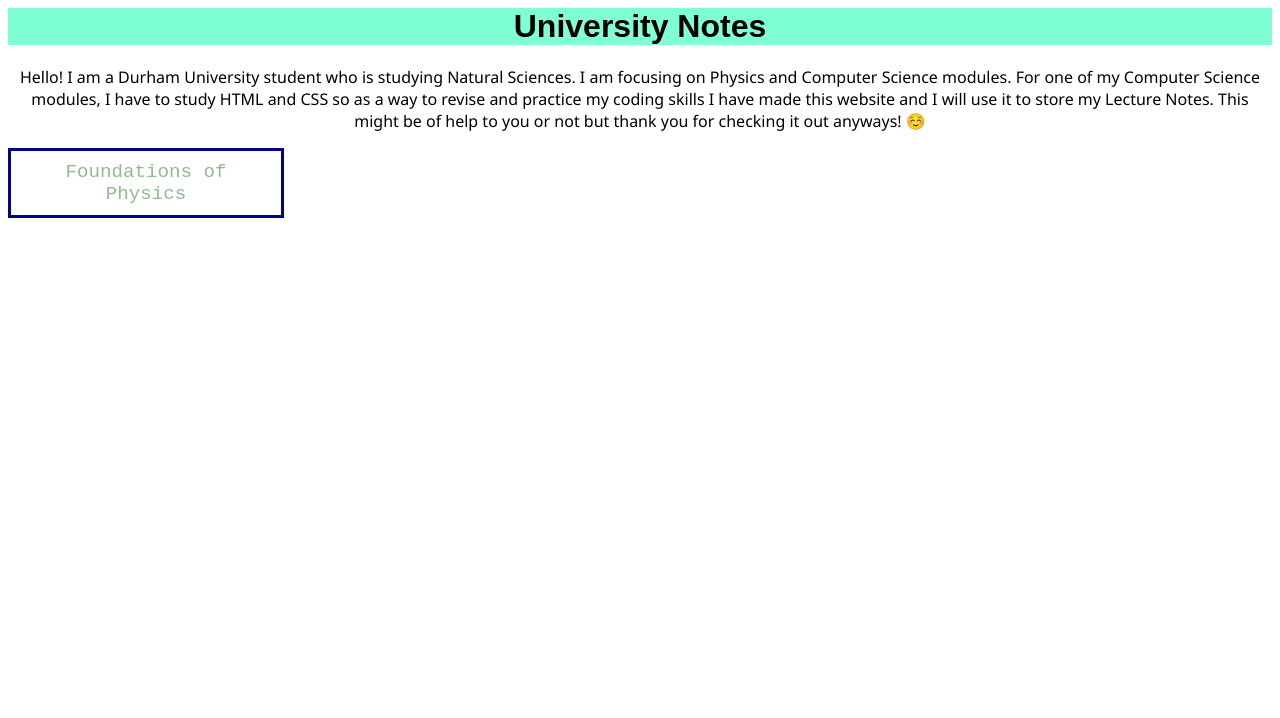
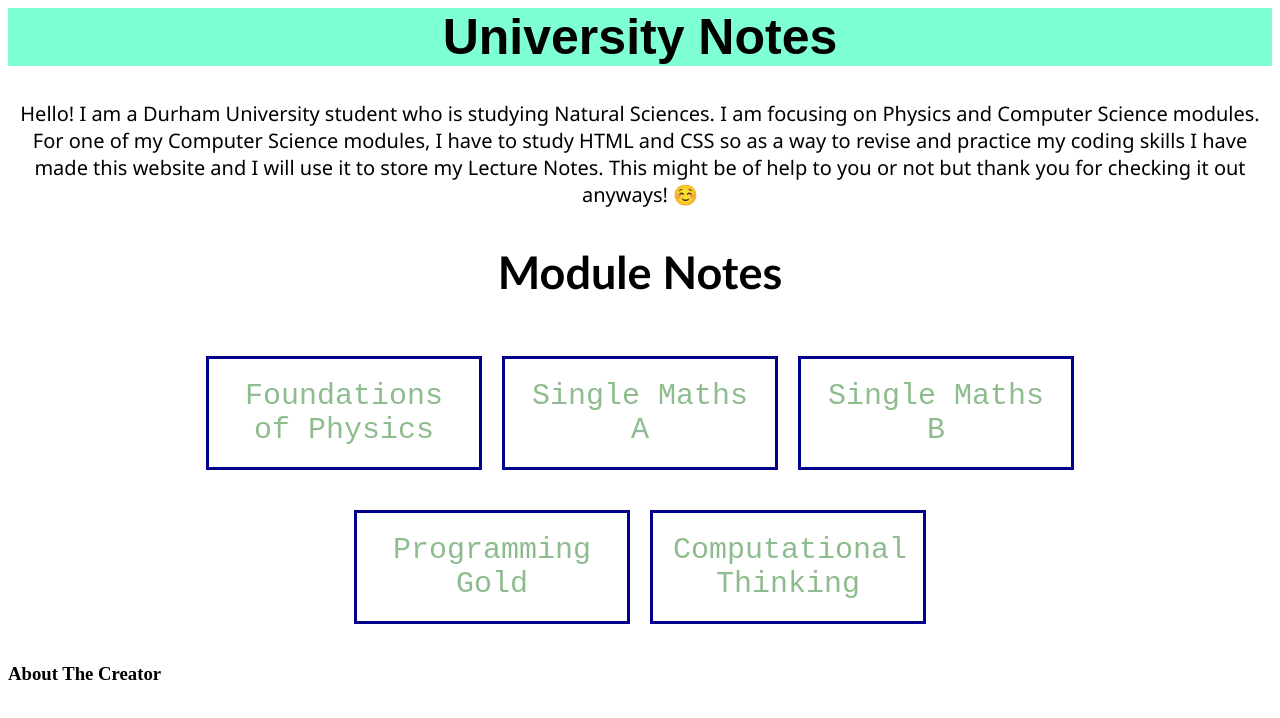
Before and after one commit to lawgalyadel/University-Notes, a plain HTML site: page index.html in a window 1280 px wide. Drawn offline with Linux system fonts and the light colour scheme.

Commit message:
Links and Modules added

```diff
--- a/index.html
+++ b/index.html
@@ -8,8 +8,28 @@
 <div id="p1">
 <p> Hello! I am a Durham University student who is studying Natural Sciences. I am focusing on Physics and Computer Science modules. For one of my Computer Science modules, I have to study HTML and CSS so as a way to revise and practice my coding skills I have made this website and I will use it to store my Lecture Notes. This might be of help to you or not but thank you for checking it out anyways! ☺️ </p>
 </div>
+<h2> Module Notes </h2>
+<div class="container1">
 <div id="Phys">
 <a href="Foundations of Physics.html"> Foundations of Physics </a>
 </div>
+<div id="MathsA">
+<a href="Single Maths A.html"> Single Maths A </a>
+</div>
+<div id="MathsB">
+<a href="Single Maths B.html"> Single Maths B </a>
+</div>
+</div>
+<div class="container2">
+<div id="ProgGold">
+<a href="Programming Gold.html"> Programming Gold </a>
+</div>
+<div id="CompThinking">
+<a href="Computational Thinking.html"> Computational Thinking </a>
+</div>
+</div>
+<h3> About The Creator </h3>
+<div id="p2">
+</div>
 </body>
 </html>
--- a/style.css
+++ b/style.css
@@ -1,13 +1,28 @@
 h1 {text-align: center;
     font-family: Arial, Helvetica, sans-serif;
     background-color: aquamarine;
+    font-size: 50px;
 }
+
 #p1 {text-align: center;
     font-family: 'Segoe UI', Tahoma, Geneva, Verdana, sans-serif;
+    font-size: 20px;
+}
+
+h2 {text-align: center;
+    font-family:'Gill Sans', 'Gill Sans MT', Calibri, 'Trebuchet MS', sans-serif;
+    font-size: 45px;
+}
+
+.container1 {
+    display: flex;
+    justify-content: center;
+    gap: 20px;
+    padding: 20px;
 }
 
 #Phys { width:250px;
-    font-size: larger;
+    font-size: 30px;
     border: 3px solid darkblue;
     padding: 10px;
 }
@@ -17,4 +32,112 @@ h1 {text-align: center;
     text-decoration: none;
     display: block;
     text-align: center;
+    padding:10px
 }
+
+#Phys a:hover {color:white;
+    background-color: blue;
+    font-family:'Courier New', Courier, monospace ;
+    text-decoration: none;
+    display: block;
+    text-align: center;
+    padding:10px;
+}
+
+#MathsA { width:250px;
+    font-size: 30px;
+    border: 3px solid darkblue;
+    padding: 10px;
+}
+
+#MathsA a {color:darkseagreen;
+    font-family:'Courier New', Courier, monospace ;
+    text-decoration: none;
+    display: block;
+    text-align: center;
+    padding: 10px;
+}
+
+#MathsA a:hover {color:white;
+    background-color: blue;
+    font-family:'Courier New', Courier, monospace ;
+    text-decoration: none;
+    display: block;
+    text-align: center;
+    padding:10px;
+}
+
+#MathsB { width:250px;
+    font-size: 30px;
+    border: 3px solid darkblue;
+    padding: 10px;
+}
+
+#MathsB a {color:darkseagreen;
+    font-family:'Courier New', Courier, monospace ;
+    text-decoration: none;
+    display: block;
+    text-align: center;
+    padding:10px
+}
+
+#MathsB a:hover {color:white;
+    background-color: blue;
+    font-family:'Courier New', Courier, monospace ;
+    text-decoration: none;
+    display: block;
+    text-align: center;
+    padding:10px;
+}
+
+.container2 {display: flex;
+    justify-content: center;
+    gap: 20px;
+    padding: 20px;
+}
+
+#ProgGold {width:250px;
+    font-size: 30px;
+    border: 3px solid darkblue;
+    padding: 10px;
+}
+
+#ProgGold a {color:darkseagreen;
+    font-family:'Courier New', Courier, monospace ;
+    text-decoration: none;
+    display: block;
+    text-align: center;
+    padding:10px
+}
+
+#ProgGold a:hover {color:white;
+    background-color: blue;
+    font-family:'Courier New', Courier, monospace ;
+    text-decoration: none;
+    display: block;
+    text-align: center;
+    padding:10px;
+}
+
+#CompThinking {width:250px;
+    font-size: 30px;
+    border: 3px solid darkblue;
+    padding: 10px;
+}
+
+#CompThinking a {color:darkseagreen;
+    font-family:'Courier New', Courier, monospace ;
+    text-decoration: none;
+    display: block;
+    text-align: center;
+    padding:10px
+}
+
+#CompThinking a:hover {color:white;
+    background-color: blue;
+    font-family:'Courier New', Courier, monospace ;
+    text-decoration: none;
+    display: block;
+    text-align: center;
+    padding:10px;
+}
```
Also changed, not shown: Computational Thinking.html (added, +2 -0 lines), Programming Gold.html (added, +2 -0 lines), Single Maths B.html (added, +2 -0 lines).
